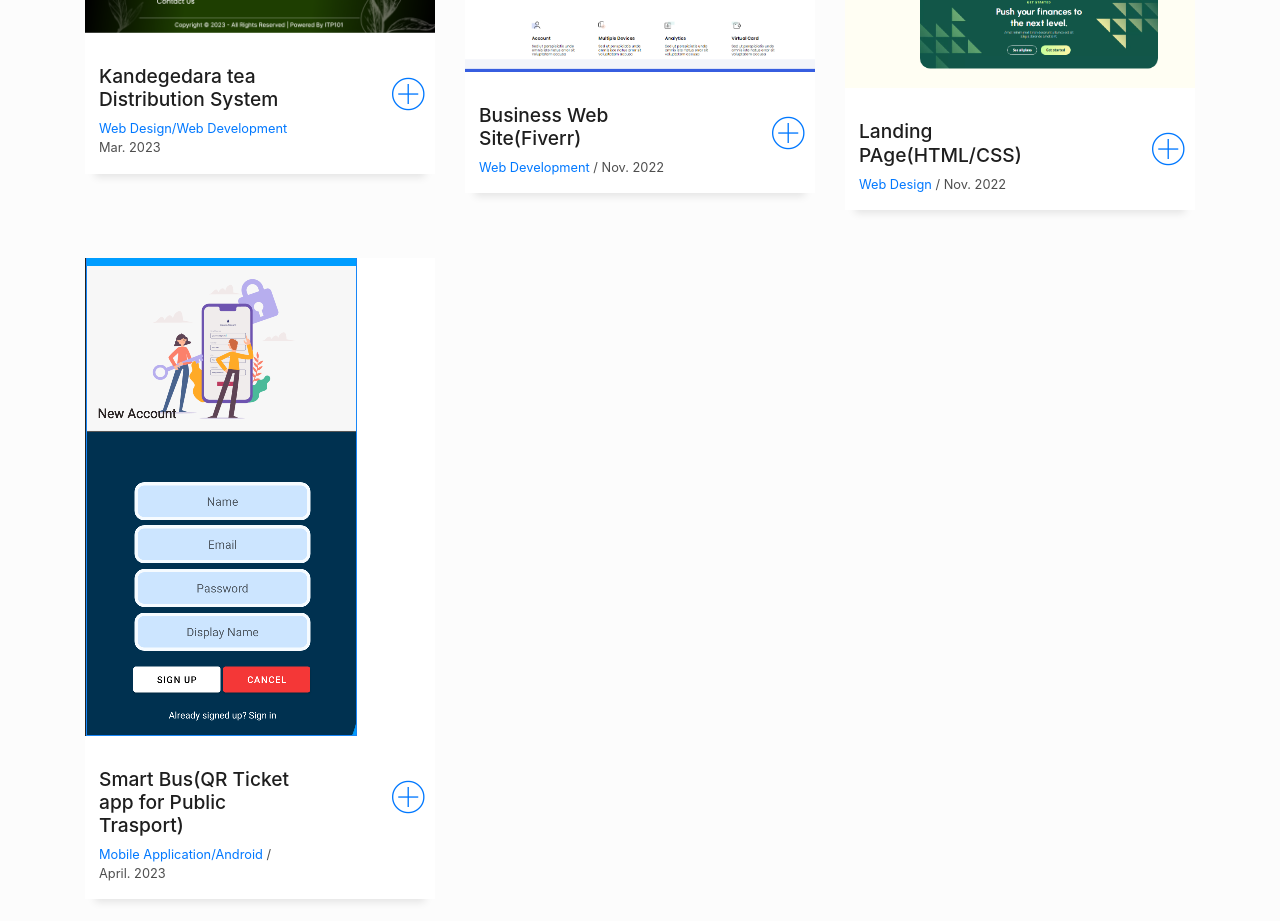
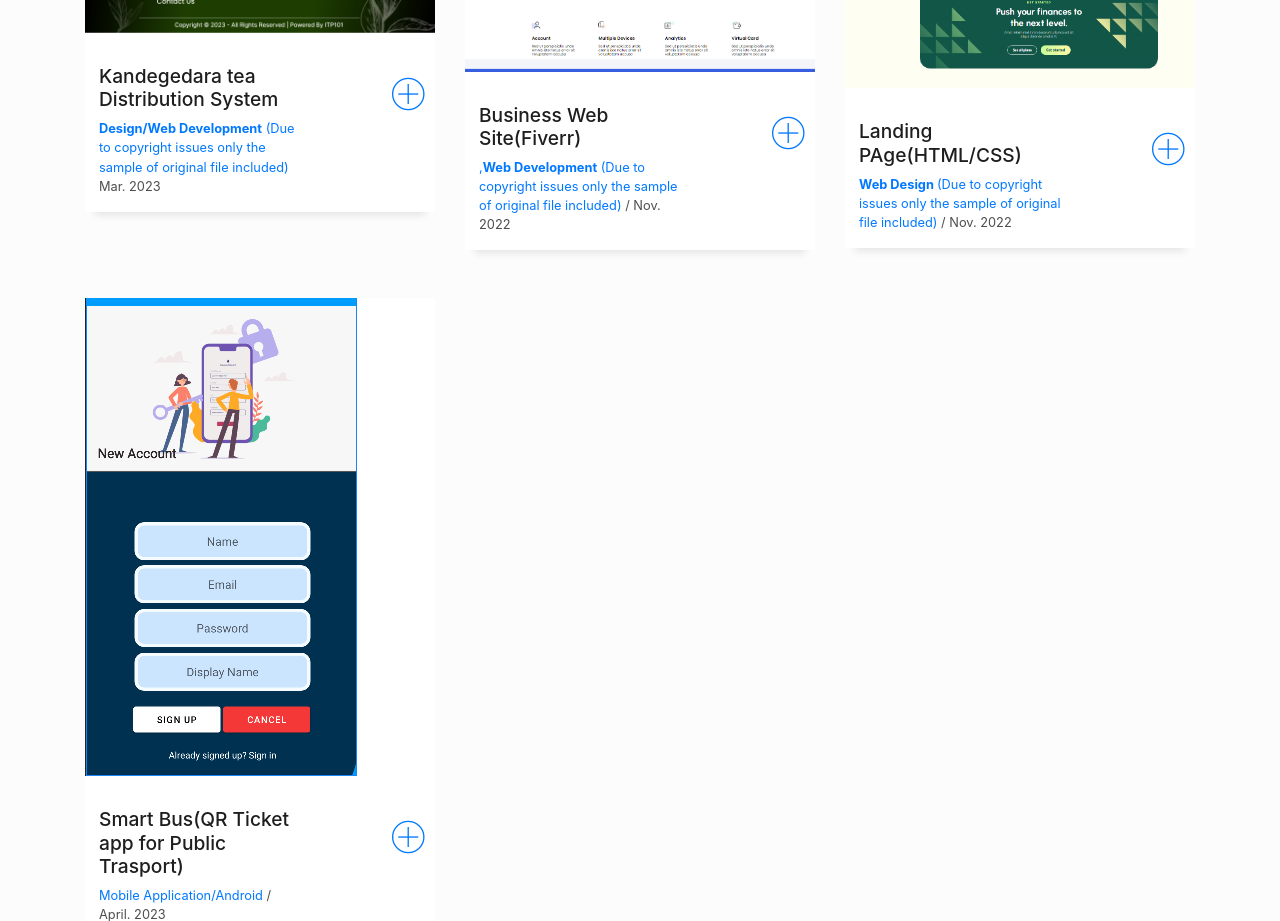
Before and after one commit to IT21319792/IT21319792.github.io, a plain HTML site: page BoshithaGunarathna/Portfolio/index.html in a window 1280 px wide. Shown: the part 4420-5341 px from the top of the page. Drawn offline with Linux system fonts and the light colour scheme; files whose address does not match are found by name.

Commit message:
updated profile

```diff
--- a/BoshithaGunarathna/Portfolio/index.html
+++ b/BoshithaGunarathna/Portfolio/index.html
@@ -354,7 +354,7 @@
                   <div class="col-sm-8">
                     <h2 class="w-title">Kandegedara tea Distribution System</h2>
                     <div class="w-more">
-                      <span class="w-ctegory">Web Design/Web Development</span> <span class="w-date"> Mar. 2023</span>
+                      <span class="w-ctegory"><strong>Design/Web Development</strong> (Due to copyright issues only the sample of original file included)</span> <span class="w-date"> Mar. 2023</span>
                     </div>
                   </div>
                   <div class="col-sm-4">
@@ -378,7 +378,7 @@
                   <div class="col-sm-8">
                     <h2 class="w-title">Business Web Site(Fiverr)</h2>
                     <div class="w-more">
-                      <span class="w-ctegory">Web Development</span> / <span class="w-date"> Nov. 2022</span>
+                      <span class="w-ctegory">,<strong>Web Development</strong> (Due to copyright issues only the sample of original file included)</span> / <span class="w-date"> Nov. 2022</span>
                     </div>
                   </div>
                   <div class="col-sm-4">
@@ -402,7 +402,7 @@
                   <div class="col-sm-8">
                     <h2 class="w-title">Landing PAge(HTML/CSS)</h2>
                     <div class="w-more">
-                      <span class="w-ctegory">Web Design</span> / <span class="w-date"> Nov. 2022</span>
+                      <span class="w-ctegory"><strong>Web Design </strong> (Due to copyright issues only the sample of original file included)</span> / <span class="w-date"> Nov. 2022</span>
                     </div>
                   </div>
                   <div class="col-sm-4">
```
